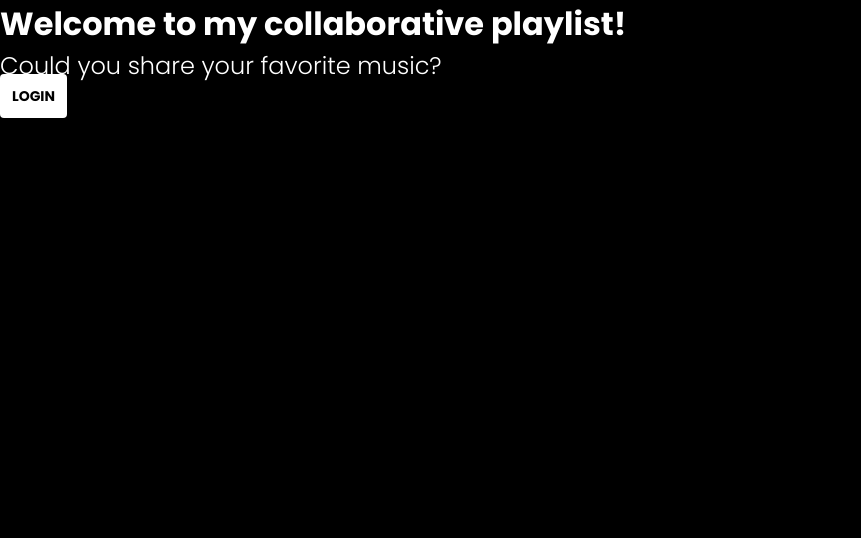
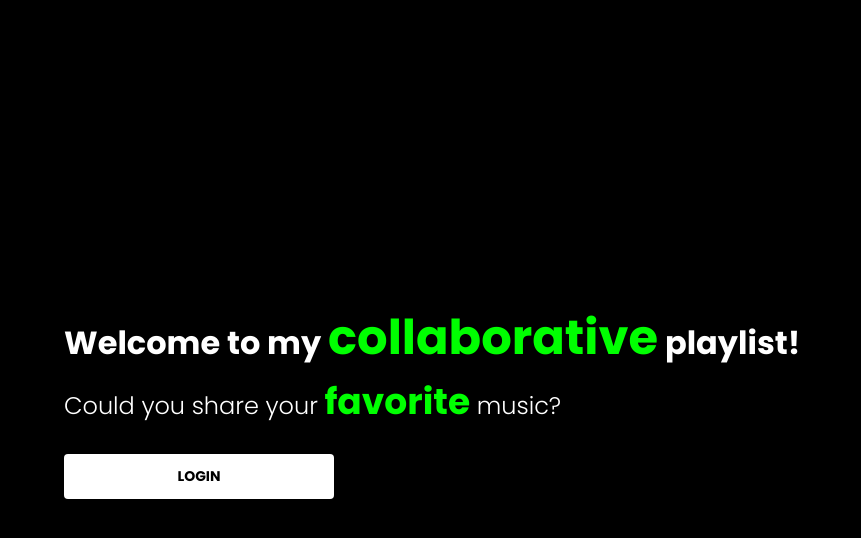
Before and after one commit to whenrique/blades-friend, a website built with webpack: page app/source/views/signin.html in a window 1280 px wide. Shown: the whole page, without its empty margins (0-861 px from the left). Built offline with nearby package versions, Linux system fonts and the light colour scheme; no server answers.

Commit message:
Add views to singin and singned page

```diff
--- a/app/source/views/signin.html
+++ b/app/source/views/signin.html
@@ -7,9 +7,9 @@
     <title>Blade's Friend - Spotify Playlist</title>
 </head>
 <body>
-    <div class="intro">
-        <h1 class="intro__title title__title">Welcome to my <span class="intro__text-highlight">collaborative</span> playlist!</h1>
-        <h2 class="intro__subtitle title__subtitle">Could you share your <span class="intro__text-highlight">favorite</span> music?</h2>
+    <div class="wrapper intro">
+        <h1 class="intro__title title__title">Welcome to my <span class="intro__text-highlight text-highlight">collaborative</span> playlist!</h1>
+        <h2 class="intro__subtitle title__subtitle">Could you share your <span class="intro__text-highlight text-highlight">favorite</span> music?</h2>
         <a href="/api/login" class="intro__button button__link button__login button__primary">login</a>
     </div>
 </body>
```
Also changed, not shown: app/source/views/signed.html (+9 -7 lines).
